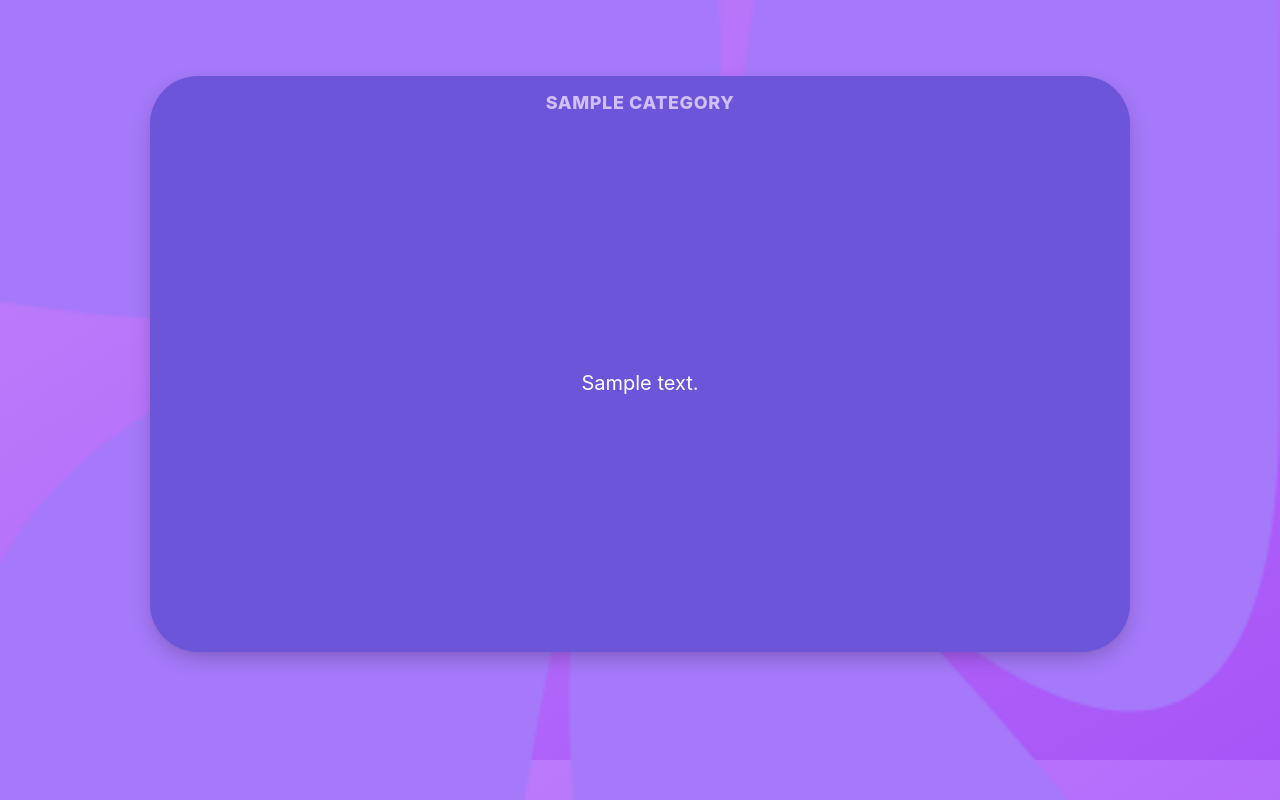
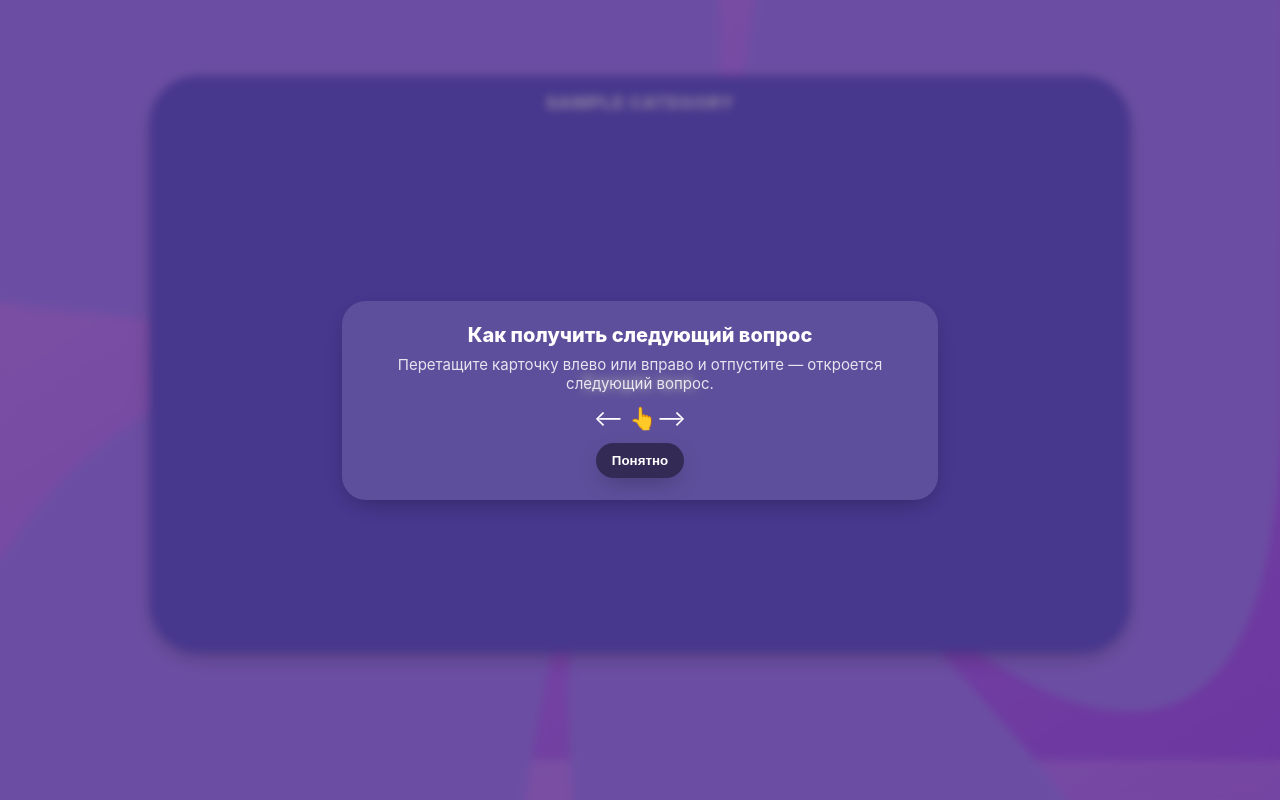
Before and after one commit to emuhich/game_web_app_bot, a FastAPI app: template app/frontend/templates/honesty_play.html in a window 1280 px wide. Run offline with FastAPI, Linux system fonts and the light colour scheme; the template is opened without the code that fills it: most values are stand-ins (such as "Sample title", 1, 10 or a date in 2020); parts of the project's set-up code (start-up, migrations or seed data) failed here and were passed over; some libraries are stand-ins or nearby versions.

Commit message:
Initial 2.1

```diff
--- a/app/frontend/pages/router.py
+++ b/app/frontend/pages/router.py
@@ -3,6 +3,7 @@ from fastapi.responses import HTMLResponse
 from fastapi.templating import Jinja2Templates
 from typing import Optional
 from pathlib import Path
+import random  # добавлен для перемешивания вопросов
 
 from app.games.honesty.service import HonestyService
 from app.users.service import UserService
@@ -60,4 +61,6 @@ async def honesty_play(
     if category.is_premium and not ctx.get('premium'):
         return templates.TemplateResponse('gating_premium.html', {"request": request, "category": category, **ctx})
     questions = await HonestyService.get_questions(category_id)
+    if questions:
+        random.shuffle(questions)
     return templates.TemplateResponse('honesty_play.html', {"request": request, "category": category, "questions": questions, **ctx})
--- a/app/frontend/static/css/webapp.css
+++ b/app/frontend/static/css/webapp.css
@@ -636,3 +636,13 @@ body {
 .question-card.swipe-right-preview { box-shadow: 0 16px 34px -12px rgba(0,0,0,0.55), inset 80px 0 120px -60px rgba(0,0,0,0.25); }
 .question-card.bounce { animation: cardBounce .32s cubic-bezier(.34,1.56,.64,1); }
 @keyframes cardBounce { 0% { transform: translate(-50%, -50%) scale(1); } 40% { transform: translate(-50%, -50%) scale(1.025); } 100% { transform: translate(-50%, -50%) scale(1); } }
+
+/* Обучающий попап (один раз за сессию) */
+.swipe-hint-overlay { position: fixed; inset: 0; z-index: 1000; background: rgba(0,0,0,0.35); backdrop-filter: blur(4px); display:flex; align-items:center; justify-content:center; animation: fadeIn .25s ease forwards; }
+.swipe-hint { background: rgba(255,255,255,0.12); color:#fff; border-radius: 24px; padding: 22px 18px; max-width: 560px; margin: 0 16px; text-align:center; box-shadow: var(--shadow); }
+.hint-title { margin: 0 0 8px; font-weight: 800; font-size: 20px; }
+.hint-text { margin: 0 0 12px; font-size: 15px; color: rgba(255,255,255,0.85); }
+.hint-gesture { display:flex; align-items:center; justify-content:center; gap: 10px; font-size: 22px; margin-bottom: 12px; }
+.hint-close { appearance:none; border:none; border-radius: 9999px; padding: 10px 16px; font-weight: 700; background: rgba(0,0,0,0.45); color:#fff; box-shadow: var(--shadow); }
+.swipe-hint-overlay.fade-out { animation: fadeOut .22s ease forwards; }
+@keyframes fadeOut { from { opacity:1; } to { opacity:0; } }
--- a/app/frontend/static/js/honesty_play.js
+++ b/app/frontend/static/js/honesty_play.js
@@ -16,22 +16,6 @@ document.addEventListener('DOMContentLoaded', () => {
   let endDisplayed = false; // перемещено вверх для использования
   let navigating = false; // предотвратить двойной переход
   let activePointerId = null; // отслеживание pointerId для безопасного release
-
-  // Плавный апдейт трансформа при перетаскивании
-  let rafScheduled = false;
-  let currentDx = 0;
-  let targetDx = 0;
-  function scheduleTransform(card, rotFn) {
-    if (rafScheduled) return;
-    rafScheduled = true;
-    requestAnimationFrame(() => {
-      rafScheduled = false;
-      const dx = targetDx;
-      const rot = rotFn(dx);
-      const base = 'translate(-50%, -50%)';
-      card.style.transform = `${base} translate(${dx}px, 0) rotate(${rot}deg)`;
-    });
-  }
 
   const showEndScreen = () => {
     if (endDisplayed) return; // защита от повторного вызова
@@ -62,31 +46,6 @@ document.addEventListener('DOMContentLoaded', () => {
     });
     btn.addEventListener('keydown', e => { if ((e.key === 'Enter' || e.key === ' ') && !navigating) navigate(); });
     btn.focus();
-  };
-
-  const removeTopCard = (top, dir = 1) => {
-    const base = 'translate(-50%, -50%)';
-    const flyX = dir * (window.innerWidth * 0.9);
-    top.classList.remove('dragging');
-    top.style.transition = 'transform 0.42s cubic-bezier(.16,.84,.44,1), opacity 0.3s ease-out';
-    top.style.transform = `${base} translate(${flyX}px, 0) rotate(${dir>0?12:-12}deg)`;
-    top.style.opacity = '0';
-    setTimeout(() => {
-      try { if (activePointerId !== null) top.releasePointerCapture(activePointerId); } catch {}
-      top.remove();
-      layoutStack();
-      // лёгкая анимация "появления" следующей карты
-      const next = stack.querySelector('.question-card.stack-0');
-      if (next) {
-        next.style.transition = 'transform 0.35s cubic-bezier(.16,.84,.44,1), box-shadow 0.35s';
-        next.style.transform = 'translate(-50%, -50%) scale(1.02)';
-        setTimeout(() => { next.style.transform = 'translate(-50%, -50%)'; }, 360);
-      }
-      if (stack.querySelectorAll('.question-card').length === 0) {
-        showEndScreen();
-        return;
-      }
-    }, 420);
   };
 
   // === Упрощённая механика свайпа (без превью-теней и дерганий) ===
@@ -144,4 +103,28 @@ document.addEventListener('DOMContentLoaded', () => {
     card.addEventListener('pointercancel', finish);
   });
   // === Конец упрощённой механики свайпа ===
+
+  // Один раз за сессию: обучающий оверлей поверх экрана вопросов
+  const PLAY_HINT_KEY = 'swipe_hint_play_shown_v1';
+  function showSwipeHintOverlay(){
+    const page = document.querySelector('.play-page') || document.body;
+    const overlay = document.createElement('div');
+    overlay.className = 'swipe-hint-overlay';
+    overlay.innerHTML = `
+      <div class="swipe-hint" role="dialog" aria-modal="true">
+        <h3 class="hint-title">Как получить следующий вопрос</h3>
+        <p class="hint-text">Перетащите карточку влево или вправо и отпустите — откроется следующий вопрос.</p>
+        <div class="hint-gesture"><span class="hand">⟵ 👆⟶</span></div>
+        <button class="hint-close" type="button">Понятно</button>
+      </div>`;
+    page.appendChild(overlay);
+    const closeBtn = overlay.querySelector('.hint-close');
+    const close = () => {
+      overlay.classList.add('fade-out');
+      setTimeout(() => overlay.remove(), 220);
+      try { sessionStorage.setItem(PLAY_HINT_KEY, '1'); } catch {}
+    };
+    closeBtn?.addEventListener('click', close);
+  }
+  try { if (!sessionStorage.getItem(PLAY_HINT_KEY)) setTimeout(() => { if (!sessionStorage.getItem(PLAY_HINT_KEY)) showSwipeHintOverlay(); }, 80); } catch {}
 });
```
Also changed, not shown: app/frontend/static/js/honesty_categories.js (+1 -7 lines).
